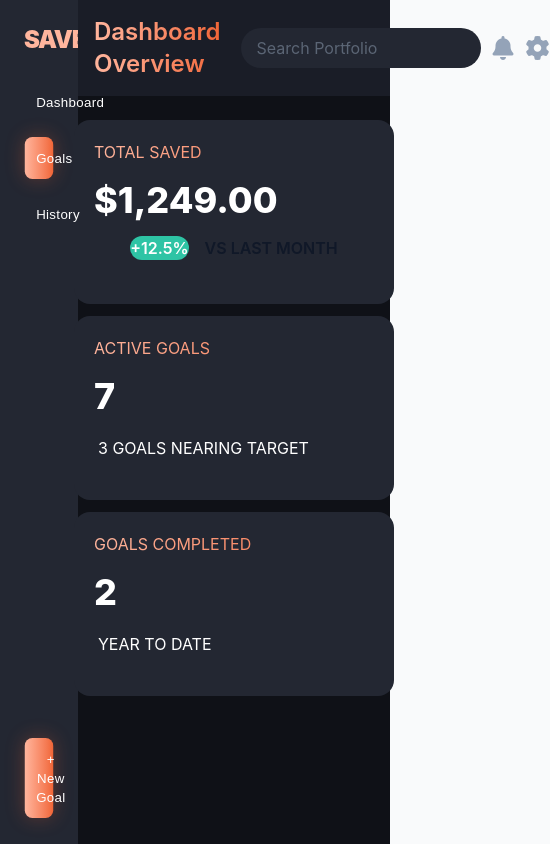
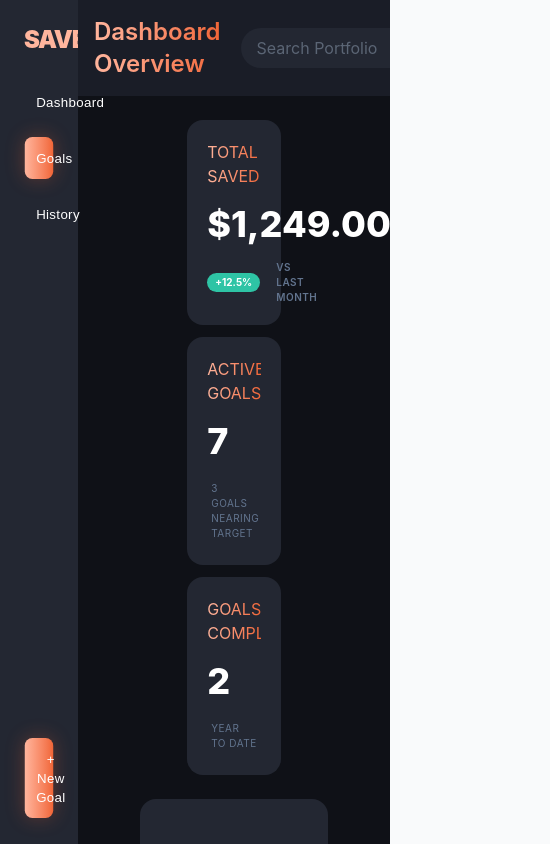
Before and after one commit to HarDexTech/savingsTracker, a React (Vite) app in the folder SaveTrack/: page / in a window 390 px wide. Shown: the whole page, 550 px wide, since content can reach past the window. Built offline with nearby package versions, Linux system fonts and the light colour scheme.

Commit message:
Refactor Dashboard layout and enhance styling for improved responsiveness and visual clarity

```diff
--- a/SaveTrack/src/index.css
+++ b/SaveTrack/src/index.css
@@ -11,7 +11,9 @@
     @apply text-2xl font-semibold;
   }
 }
-
+html{
+  scroll-behavior: smooth;
+}
 :root {
   /* Backgrounds */
   --bg-app: #0f1117;
--- a/SaveTrack/src/pages/Dashboard.jsx
+++ b/SaveTrack/src/pages/Dashboard.jsx
@@ -1,9 +1,9 @@
 import Button from '../components/ui/Button';
-import Header from "../components/layout/Header";
+import Header from '../components/layout/Header';
 function DashBoard() {
   return (
-    <section className="bg-(--bg-app) h-dvh w-full flex flex-row items-start">
-      <aside className="p-6 sidebar h-dvh w-[20%] bg-(--bg-surface-elevated) flex flex-col justify-between items-start">
+    <section className="bg-(--bg-app) h-dvh w-full flex flex-row items-start overflow-auto">
+      <aside className="p-6 sidebar h-dvh w-[20%] bg-(--bg-surface-elevated) flex flex-col justify-between items-start sticky top-0">
         <div className="top w-full">
           <h1 className="text-2xl font-black text-[#ffb59d] uppercase tracking-tighter">
             SaveTrack
@@ -14,32 +14,62 @@ function DashBoard() {
             <Button destination="Goals" active="true" />
             <Button destination="History" active="false" />
           </div>
-
         </div>
         <Button destination="+ New Goal" active="true" />
       </aside>
-      <main className="w-[80%] h-dvh flex flex-col gap-6">
+      <main className="w-[80%] h-fit flex flex-col gap-6 mb-6">
         <Header></Header>
         <article className="">
           <div className="flex flex-col sm:flex-row justify-center items-center gap-3">
-            <div className="w-80 h-46 flex flex-col gap-4 p-5 bg-(--bg-surface-elevated) rounded-2xl">
-              <p className="bg-clip-text text-transparent bg-linear-to-r from-[#ffb59d] to-[#f06536]">TOTAL SAVED</p>
+            <div className="w-[30%] h-fit flex flex-col gap-4 p-5 bg-(--bg-surface-elevated) rounded-2xl">
+              <p className="bg-clip-text text-transparent bg-linear-to-r from-[#ffb59d] to-[#f06536]">
+                TOTAL SAVED
+              </p>
               <p className="text-white text-4xl font-extrabold">$1,249.00</p>
-              <span className="flex gap-4 flex-row justify-center items-center font-semibold align-left">
-                <p className="bg-(--color-success) rounded-3xl  text-(--text-main)">+12.5%</p>
-                <p className="">VS LAST MONTH</p>
+              <span className="flex gap-4 flex-row justify-center items-center font-semibold self-start">
+                <p className="bg-(--color-success) text-(--text-main) bg-tertiary-container/20 text-[10px] font-bold px-2 py-0.5 rounded-full">
+                  +12.5%
+                </p>
+                <p className="text-slate-500 text-[10px] uppercase tracking-wider">
+                  VS LAST MONTH
+                </p>
               </span>
             </div>
-            <div className="w-80 h-46 flex flex-col gap-4 p-5 bg-(--bg-surface-elevated) rounded-2xl">
-              <p className="bg-clip-text text-transparent bg-linear-to-r from-[#ffb59d] to-[#f06536]">ACTIVE GOALS</p>
+            <div className="w-[30%] h-fit flex flex-col gap-4 p-5 bg-(--bg-surface-elevated) rounded-2xl">
+              <p className="bg-clip-text text-transparent bg-linear-to-r from-[#ffb59d] to-[#f06536]">
+                ACTIVE GOALS
+              </p>
               <p className="text-white text-4xl font-extrabold">7</p>
-              <p className=" rounded-3xl p-1 text-(--text-main)">3 GOALS NEARING TARGET</p>
+              <p className=" rounded-3xl p-1 text-slate-500 text-[10px] uppercase tracking-wider">
+                3 GOALS NEARING TARGET
+              </p>
             </div>
-            <div className="w-80 h-46 flex flex-col gap-4 p-5 bg-(--bg-surface-elevated) rounded-2xl">
-              <p className="bg-clip-text text-transparent bg-linear-to-r from-[#ffb59d] to-[#f06536]">GOALS COMPLETED</p>
+            <div className="w-[30%] h-fit flex flex-col gap-4 p-5 bg-(--bg-surface-elevated) rounded-2xl">
+              <p className="bg-clip-text text-transparent bg-linear-to-r from-[#ffb59d] to-[#f06536]">
+                GOALS COMPLETED
+              </p>
               <p className="text-white text-4xl font-extrabold">2</p>
-              <p className=" rounded-3xl p-1 text-(--text-main)">YEAR TO DATE</p>
+              <p className=" rounded-3xl p-1 text-slate-500 text-[10px] uppercase tracking-wider">
+                YEAR TO DATE
+              </p>
             </div>
+          </div>
+        </article>
+        <article>
+          <div className="flex flex-col sm:flex-row justify-center items-center gap-3">
+            <div className="chart w-[60%] h-112.5 bg-(--bg-surface-elevated) rounded-2xl"></div>
+            <div className="portfolio w-[30%] h-112.5 bg-(--bg-surface-elevated) rounded-2xl"></div>
+          </div>
+        </article>
+        <article className="flex flex-col sm:flex-row justify-center items-center gap-3">
+          <div className="recent w-[90%] bg-(--bg-surface-elevated) rounded-2xl">
+            <span className='w-full h-20 flex flex-col gap-2 justify-center'>
+              <span className="text-white px-6 flex items-center text-2xl font-bold">
+                Recent Deposits
+              </span>
+              <p className='w-[calc(100% - 12px)] h-px bg-(--text-dim) ml-5'></p>
+            </span>
+            <div className="data"></div>
           </div>
         </article>
       </main>
```
